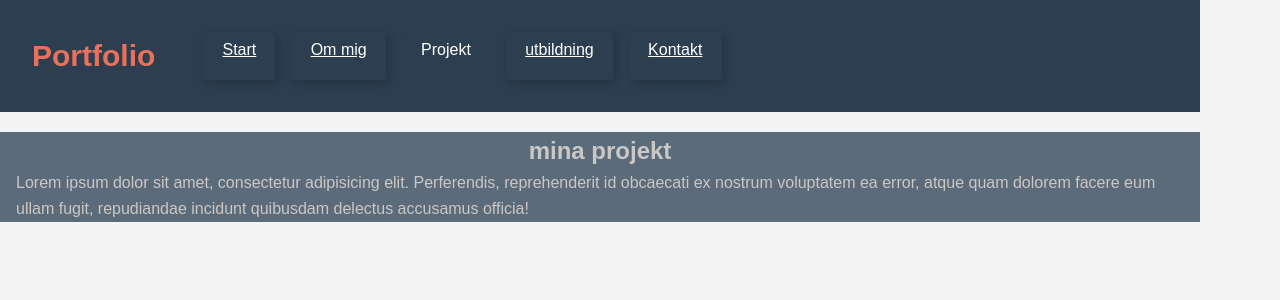
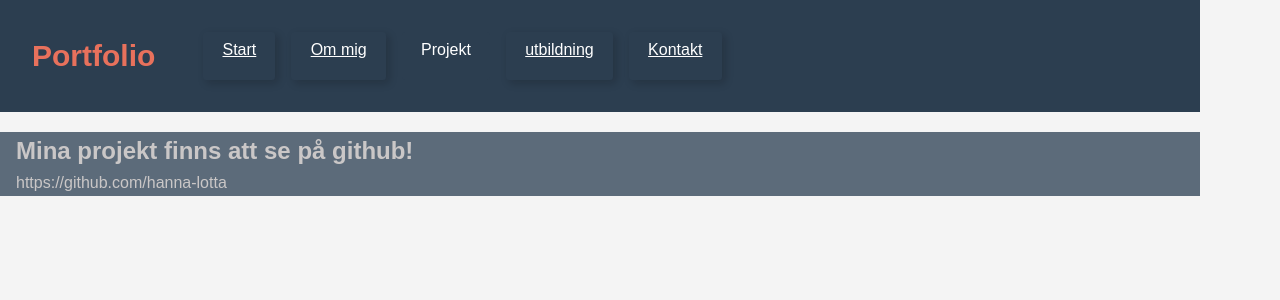
Before and after one commit to hanna-lotta/portfolio, a React (Vite) app: page /#/prodject in a window 1280 px wide. Shown: the top 300 px of the page. Built offline with nearby package versions, Linux system fonts and the light colour scheme.

Commit message:
about & project info

```diff
--- a/src/pages/About.jsx
+++ b/src/pages/About.jsx
@@ -3,8 +3,10 @@ import { Link, useParams } from 'react-router'
 const About = () => {
 	return (
 	  <div className="home">
-		<h2>Om mig </h2>
-		<p>Upptäck ett magiskt universum fyllt med spännande, roliga och pedagogiska leksaker för barn i alla åldrar. Vår app gör det enkelt att hitta de perfekta leksakerna – oavsett om du letar efter klassiska favoriter, trendiga nyheter eller hållbara alternativ. Bläddra, beställ och få dina varor levererade direkt till dörren med bara några klick.</p>
+		<h2> Hanna Seldén </h2>
+		<p>Student på NBI/Handelsakademin.</p>
+		<p>Lång erfarenhet med att arbeta med människor främst på boenden.</p>
+		<p>Har studerat Beteendevetenskap och psykologi.</p>
 	  </div>
 	)
   }
--- a/src/pages/Prodject.jsx
+++ b/src/pages/Prodject.jsx
@@ -4,8 +4,8 @@ const Prodject = () => {
 	return (
 
 	  <div className="home">
-		<h2>mina projekt</h2>
-		<p>Lorem ipsum dolor sit amet, consectetur adipisicing elit. Perferendis, reprehenderit id obcaecati ex nostrum voluptatem ea error, atque quam dolorem facere eum ullam fugit, repudiandae incidunt quibusdam delectus accusamus officia!</p>
+		<h2>Mina projekt finns att se på github!</h2>
+		<p>https://github.com/hanna-lotta</p>
 	  </div>
 	)
   }
```
